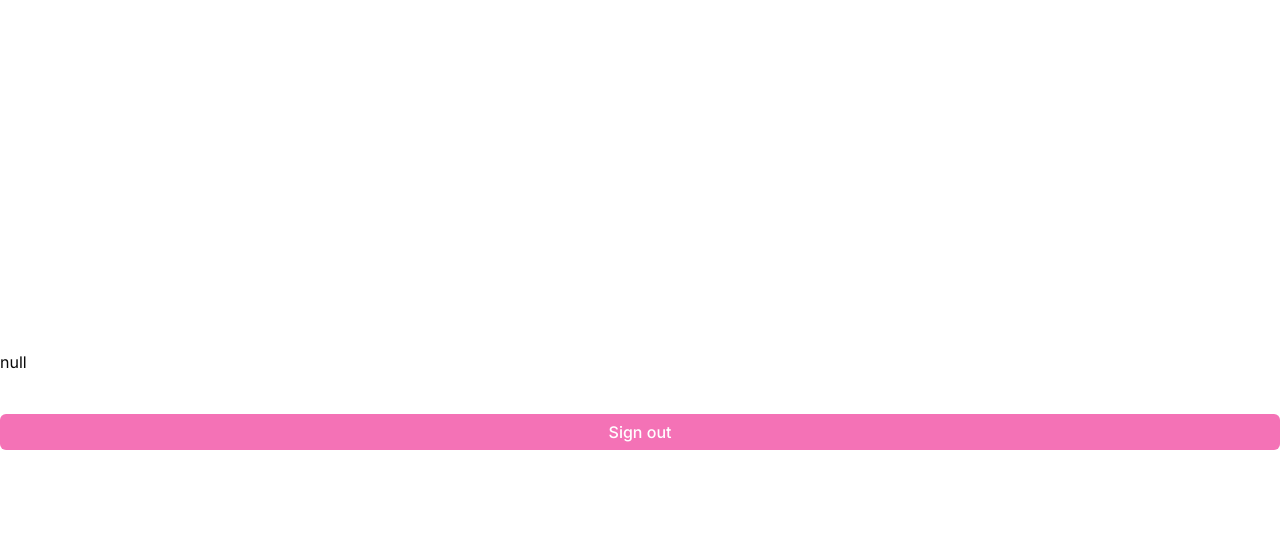
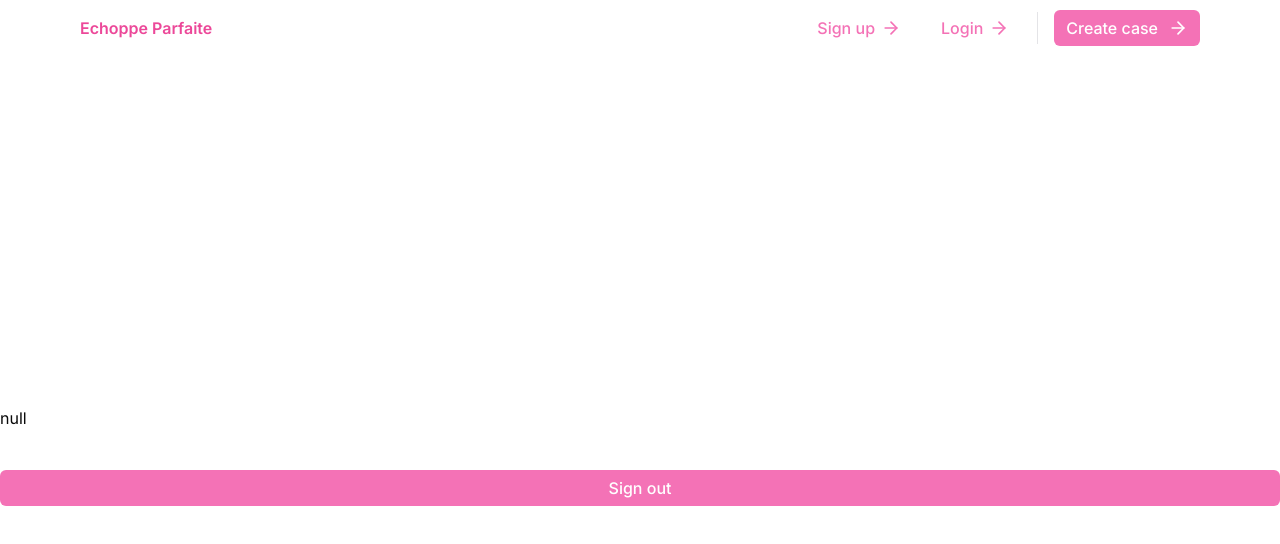
Before and after one commit to Ulrichnk/authentification, a Next.js app: page /settings in a window 1280 px wide. Shown: the top 544 px of the page. Built offline with nearby package versions, Linux system fonts and the light colour scheme; no server answers.

Commit message:
refactor: Enable navigation in RootLayout

```diff
--- a/app/layout.tsx
+++ b/app/layout.tsx
@@ -29,7 +29,7 @@ export default function RootLayout({
           defaultTheme="system"
           enableSystem
           disableTransitionOnChange>
-          {/* <Navigation /> */}
+          <Navigation />
           {children}
         </ThemeProvider>
       </body>
```
